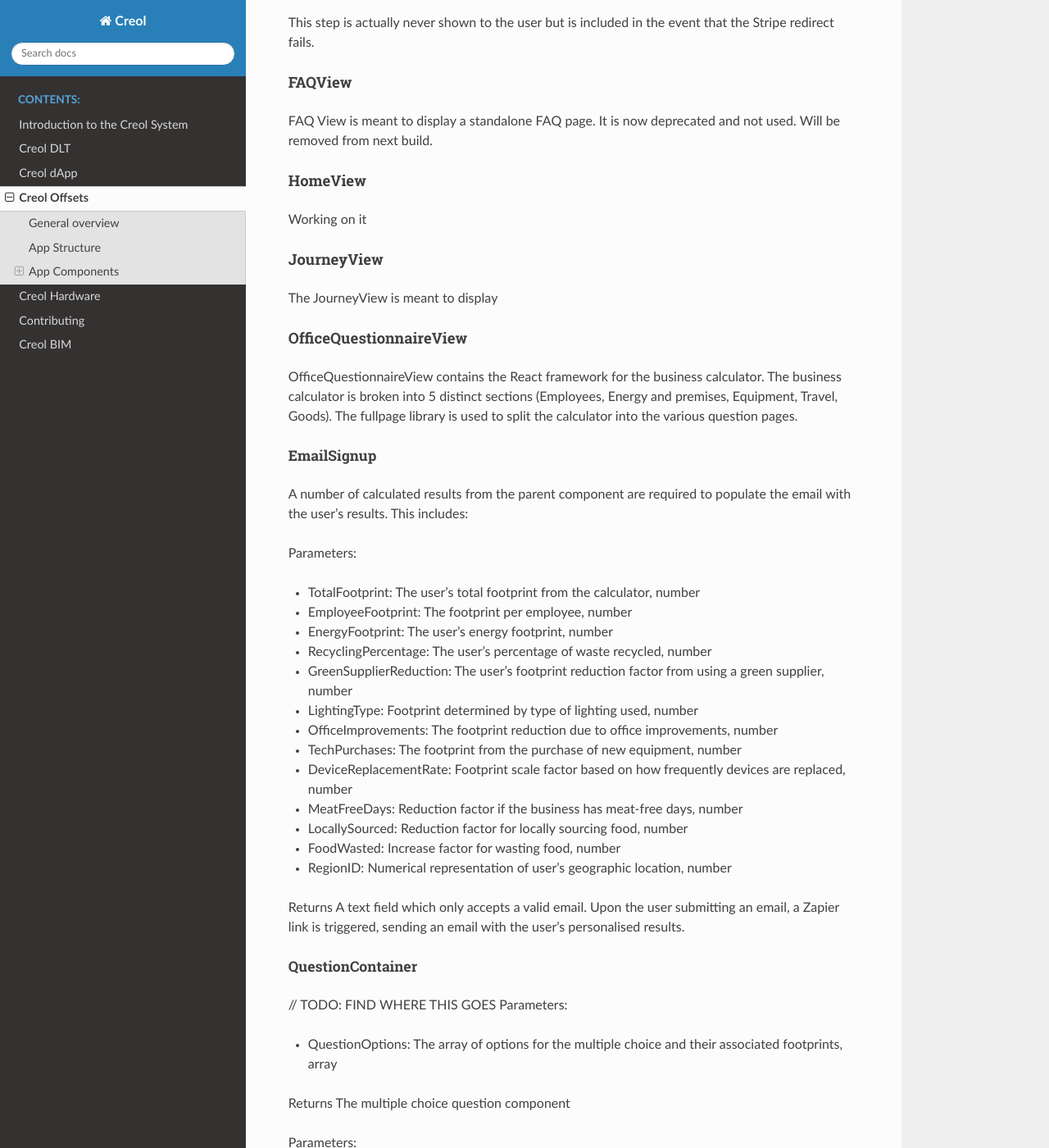
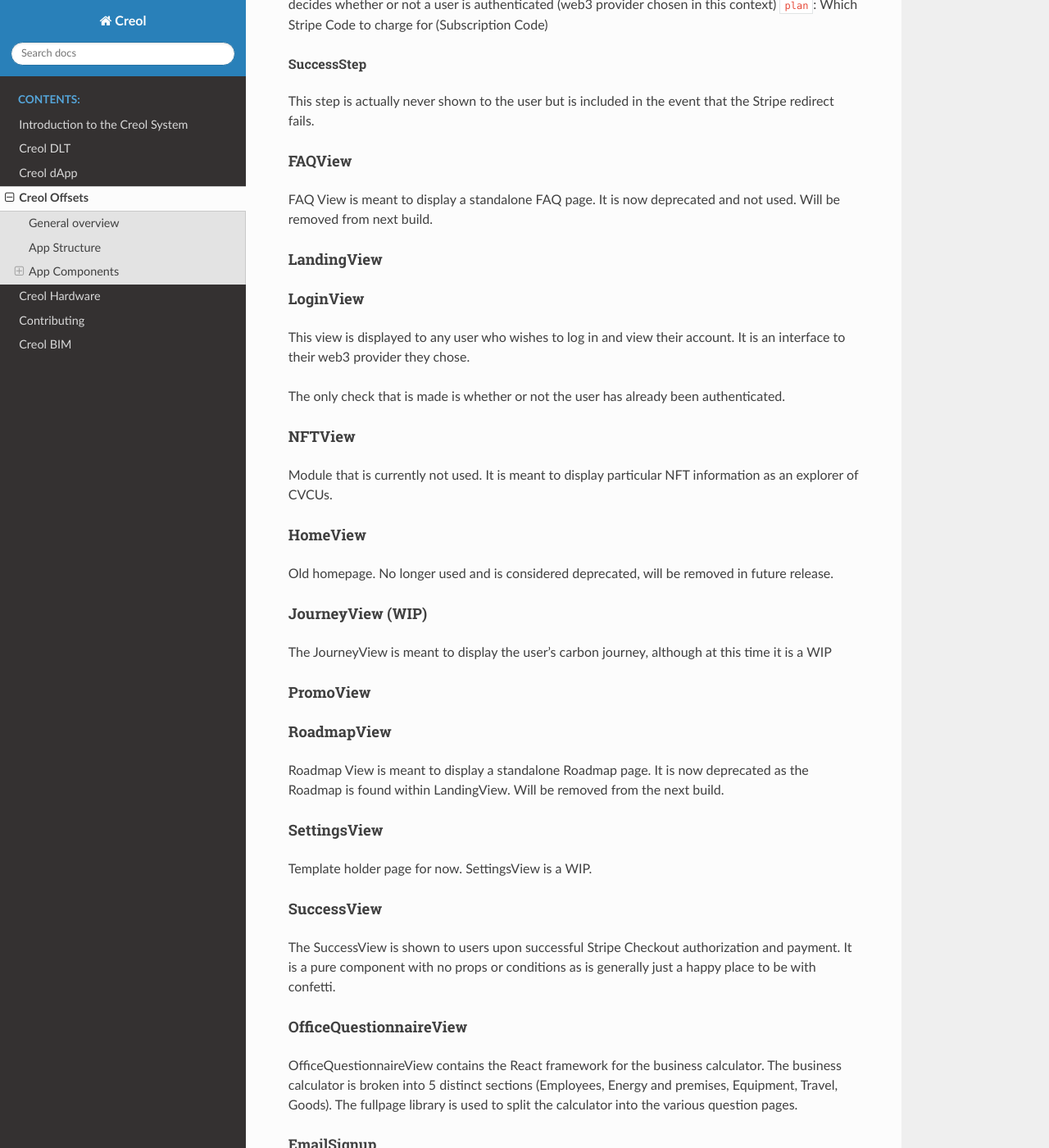
Before and after one commit to JUDOKICK/creol-documentation, a Sphinx documentation site: the page built from source/creol-offsets.rst, in a window 1280 px wide and 1400 px high, scrolled down 8731 px. Shown: the whole window at 82% size. Built offline with Sphinx 7.4.7 and the Read the Docs theme 2.0.0, drawn with Linux system fonts in a browser that asks for light colours; some of the changed text lies outside the part shown.

Commit message:
more views finished

```diff
--- a/source/creol-offsets.rst
+++ b/source/creol-offsets.rst
@@ -238,6 +238,11 @@ Containers
 Containers hold complete and complex structures of individual "Pages" within the site.
 The routing and authentication is handled by the App container and each View is responsible for displaying information correctly
 
+App
+^^^
+
+App Container containing the entirety of the creol dapp
+
 
 AccountView
 ^^^^^^^^^^^
@@ -384,19 +389,56 @@ FAQView
 
 FAQ View is meant to display a standalone FAQ page. It is now deprecated and not used. Will be removed from next build.
 
+LandingView
+^^^^^^^^^^^
+
+LoginView
+^^^^^^^^^
+
+This view is displayed to any user who wishes to log in and view their account. It is an interface to their web3 provider they chose.
+
+The only check that is made is whether or not the user has already been authenticated.
+
+NFTView
+^^^^^^^
+
+Module that is currently not used. It is meant to display particular NFT information as an explorer of CVCUs.
+
 HomeView
 ^^^^^^^^
 
-Working on it
+Old homepage. No longer used and is considered deprecated, will be removed in future release.
 
-JourneyView
+JourneyView (WIP)
+^^^^^^^^^^^^^^^^^
+
+The JourneyView is meant to display the user's carbon journey, although at this time it is a WIP
+
+PromoView
+^^^^^^^^^
+
+RoadmapView
 ^^^^^^^^^^^
 
-The JourneyView is meant to display
+Roadmap View is meant to display a standalone Roadmap page. It is now deprecated as the Roadmap is found within LandingView.
+Will be removed from the next build.
+
+SettingsView
+^^^^^^^^^^^^
+
+Template holder page for now. SettingsView is a WIP.
+
+SuccessView
+^^^^^^^^^^^
+
+The SuccessView is shown to users upon successful Stripe Checkout authorization and payment. It is a pure component with
+no props or conditions as is generally just a happy place to be with confetti.
+
 
 
 OfficeQuestionnaireView
 ^^^^^^^^^^^^^^^^^^^^^^^
+
 OfficeQuestionnaireView contains the React framework for the business calculator. The business calculator is broken into
 5 distinct sections (Employees, Energy and premises, Equipment, Travel, Goods). The fullpage library is used to
 split the calculator into the various question pages.
```
